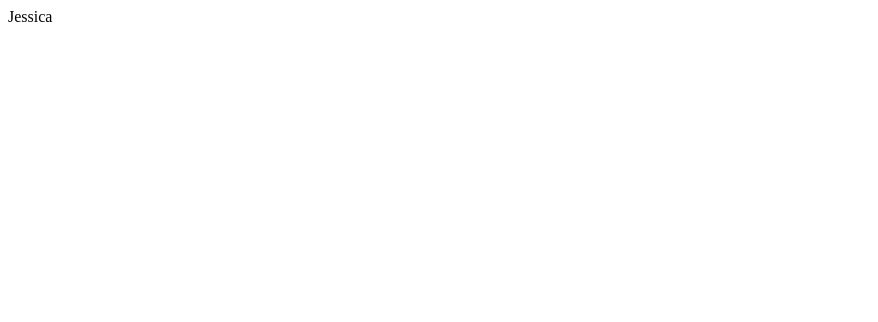
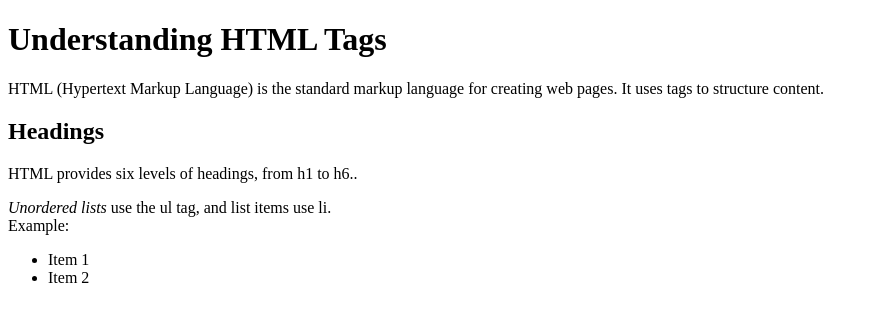
Before and after one commit to JessicaSandrinii/pratica---aula-github, a plain HTML site: page index.html in a window 1280 px wide. Shown: the whole page, without its empty margins (0-878 px from the left). Drawn offline with Linux system fonts and the light colour scheme.

Commit message:
Update index.html

```diff
--- a/index.html
+++ b/index.html
@@ -1 +1,50 @@
-Jessica
+<!DOCTYPE html>
+<html lang="en">
+
+<head>
+  <meta charset="UTF-8">
+  <meta name="viewport" content="width=device-width, initial-scale=1.0">
+  <link rel="stylesheet" href="./style.css">
+  <title>Tags</title>
+
+
+</head>
+
+<body>
+  <div>
+    <main>
+
+      <div>
+        <h1>Understanding HTML Tags</h1>
+        <p>
+          HTML (Hypertext Markup Language) is the standard markup language for creating web pages. It uses tags to structure content.
+        </p>
+      </div>
+
+      <div>
+        <h2>Headings</h2>
+        <p>
+          HTML provides six levels of headings, from h1 to h6..
+        </p>
+      </div>
+
+      <div>
+        <p>
+          <em>Unordered lists</em> use the
+          ul tag, and list items use li. <br> Example:
+        </p>
+        <ul>
+          <li>Item 1</li>
+          <li>Item 2</li>
+        </ul>
+      </div>
+
+    </main>
+
+
+  </div>
+
+
+</body>
+
+</html>
```
